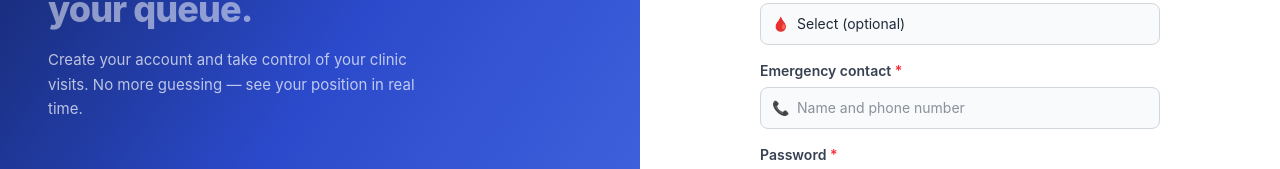
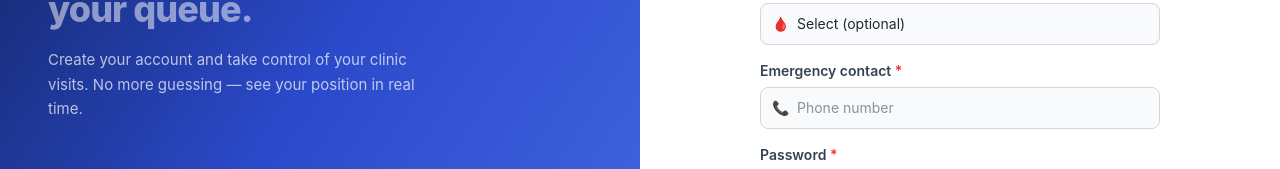
Before and after one commit to cabb007/QueueSmart, a React (Vite) app in the folder QueueSmart/: page /register in a window 1280 px wide. Shown: the part 399-568 px from the top of the page. Built offline with nearby package versions, Linux system fonts and the light colour scheme.

Commit message:
text replacement

```diff
--- a/QueueSmart/src/pages/auth/Register.jsx
+++ b/QueueSmart/src/pages/auth/Register.jsx
@@ -300,7 +300,7 @@ export default function Register({ onGoLogin }) {
             </div>
 
             {/* Emergency Contact */}
-            <Field id="reg-emergency" label="Emergency contact" icon="📞" type="text" placeholder="Name and phone number" autoComplete="off" value={values.emergencyContact} onChange={e => set('emergencyContact', e.target.value)} error={errors.emergencyContact} />
+            <Field id="reg-emergency" label="Emergency contact" icon="📞" type="text" placeholder="Phone number" autoComplete="off" value={values.emergencyContact} onChange={e => set('emergencyContact', e.target.value)} error={errors.emergencyContact} />
 
             {/* Password */}
             <div className="mb-4">
```
